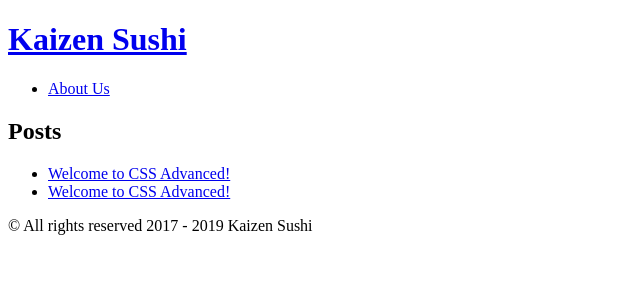
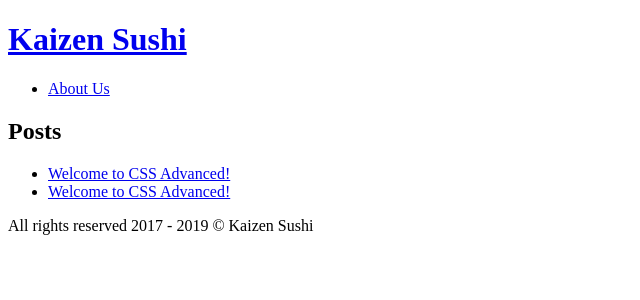
Before and after one commit to KaloyanIvanov89/kaloyanivanov89.github.io, a Jekyll site: the page built from index.html, in a window 1280 px wide. Shown: the top 300 px of the page, without its empty margins (0-640 px from the left). Built offline with Jekyll 4.4.1, drawn with Linux system fonts in a browser that asks for light colours; nearby versions of some CDN libraries; part of the change alters nothing that is shown.

```diff
--- a/_layouts/main.html
+++ b/_layouts/main.html
@@ -41,7 +41,7 @@
         </aside>
 
         <footer class="site-footer">
-            <p> &copy; All rights reserved 2017 - 2019 Kaizen Sushi</p>
+            <p> All rights reserved 2017 - 2019 &copy; Kaizen Sushi</p>
         </footer>
 
     </div>
--- a/package.json
+++ b/package.json
@@ -18,7 +18,7 @@
   "bugs": {
     "url": ""
   },
-  "homepage": "",
+  "homepage": "kaloyanivanov89.github.io",
   "devDependencies": {
     "browser-sync": "^2.26.3",
     "child_process": "^1.0.2",
```
